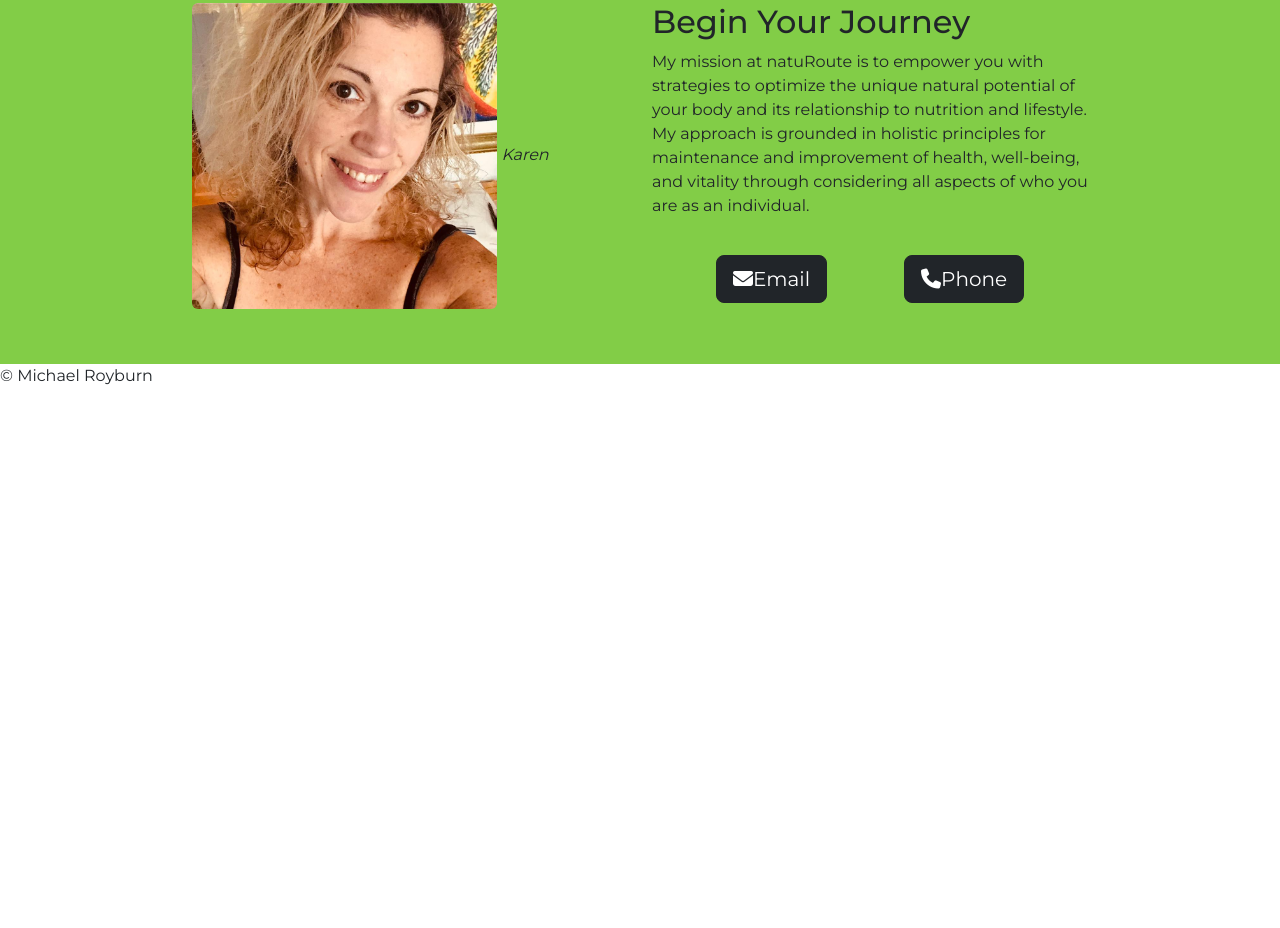
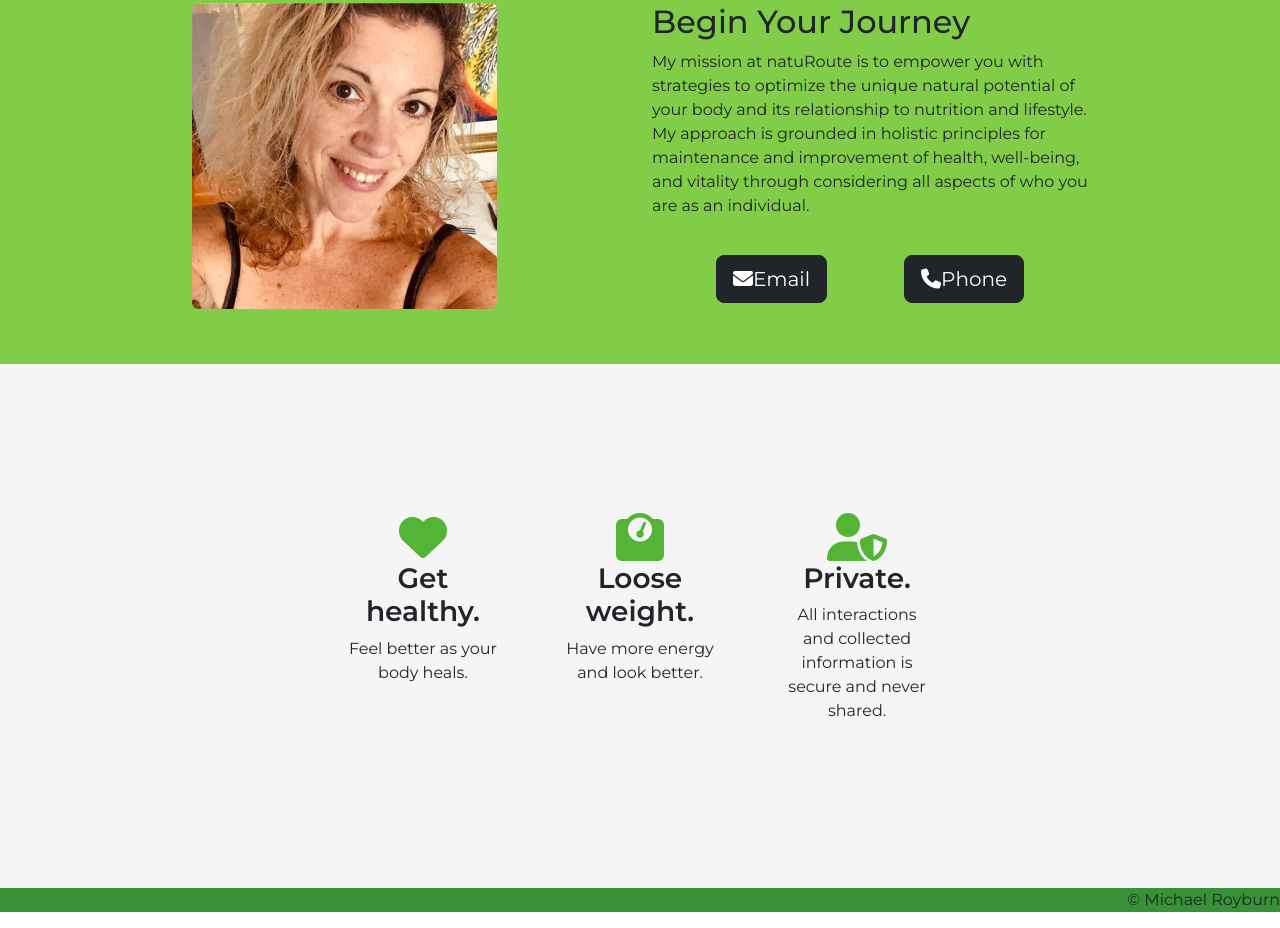
Before and after one commit to edocnikufesin/naturoute-com, a plain HTML site: page index.html in a window 1280 px wide. Shown: the part 1078-2006 px from the top of the page. Before the commit the page ends 1482 px from the top, so only its background shows below. Drawn offline with nearby package versions, Linux system fonts and the light colour scheme.

Commit message:
updated content

```diff
--- a/css/styles.css
+++ b/css/styles.css
@@ -1,42 +1,12 @@
+/* Title Section */
+
 #title {
     background-color: #82CD47;
     color: white;
 }
 
-#services {
-    background-color: #54B435;
-}
-
-#contact {
-    background-color: #82CD47;
-}
-
 .title-img {
     transform: rotate(12deg);
-}
-
-.container-fluid {
-    padding: 3% 15%;
-}
-
-img {
-    width: 70%
-}
-
-button {
- margin: 5% 3%;
-
-}
-
-body {
-    font-family: 'Montserrat';
-}
-
-h1 {
-    font-size: 4.5rem;
-    font-family: 'Montserrat';
-    font-weight: 900;
-    line-height: 1.5;
 }
 
 /* Nav Bar */
@@ -59,3 +29,67 @@ h1 {
     font-size: 1.2rem;
     font-weight: 200;
 }
+
+/* Services Section */
+
+#services {
+    background-color: #54B435;
+}
+
+/* Contact Section */
+
+#contact {
+    background-color: #82CD47;
+}
+
+/* Features Section */
+
+#features {
+    background-color: whitesmoke;
+    padding: 7% 15%;
+}
+
+.feature-box {
+    text-align: center;
+    padding: 5%;
+}
+
+.icon {
+    color: #54B435;
+}
+
+.icon:hover {
+    color: #82CD47;
+}
+
+.container-fluid {
+    padding: 3% 15%;
+}
+
+img {
+    width: 70%
+}
+
+button {
+ margin: 5% 3%;
+
+}
+
+body {
+    font-family: 'Montserrat';
+}
+footer {
+    text-align: right;
+    background-color: #379237;
+}
+
+h1 {
+    font-size: 4.5rem;
+    font-family: 'Montserrat';
+    font-weight: 900;
+    line-height: 1.5;
+}
+
+h3 {
+    font-weight: 600;
+}
--- a/index.html
+++ b/index.html
@@ -18,7 +18,8 @@
     href="https://fonts.googleapis.com/css2?family=Montserrat:wght@100;200;300;400;500;600;700;800;900&family=Ubuntu:wght@300;400;500;700&display=swap"
     rel="stylesheet">
   <!-- Font Awesome -->
-  <script src="https://kit.fontawesome.com/46f17c3332.js" crossorigin="anonymous"></script>
+  <script src="https://kit.fontawesome.com/46f17c3332.js"
+    crossorigin="anonymous"></script>
   <!-- CSS Stylesheets -->
   <link rel="stylesheet" href="css/styles.css">
 
@@ -97,12 +98,10 @@
 
   <section id="contact">
     <div class="container-fluid">
-
       <div class="row">
         <div class="col-lg-6">
           <img src="images/kbutt-rhn.jpg" class="rounded img-fluid"
             alt="karen-pic">
-          <em>Karen</em>
         </div>
         <div class="col-lg-6">
           <h2>Begin Your Journey</h2>
@@ -115,16 +114,40 @@
             who you are as an individual.
 
           </p>
-        <div class="d-flex justify-content-evenly">
-        <button type="button" class="btn btn-lg btn-dark"><i class="fa-solid fa-envelope"></i>Email</button>
-        <button type="button" class="btn btn-lg btn-dark"><i class="fa-solid fa-phone"></i>Phone</button>
-      </div>
-      </div>
+          <div class="d-flex justify-content-evenly">
+            <button type="button" class="btn btn-lg btn-dark"><i
+                class="fa-solid fa-envelope"></i>Email</button>
+            <button type="button" class="btn btn-lg btn-dark"><i
+                class="fa-solid fa-phone"></i>Phone</button>
+          </div>
+        </div>
       </div>
 
       <!-- <h2 class="testimonial-text">My dog used to be so lonely, but with TinDog's help, they've found the love of their life. I think.</h2>
     <img class="testimonial-image" src="images/lady-img.jpg" alt="lady-profile">
     <em>Beverly, Illinois</em> -->
+    </div>
+  </section>
+
+  <section id="features">
+    <div class="container-fluid">
+      <div class="row">
+        <div class="feature-box col-lg-4 col-med-12">
+          <i class=" icon fa-solid fa-heart fa-3x"></i>
+            <h3>Get healthy.</h3>
+            Feel better as your body heals.
+        </div>
+        <div class="feature-box col-lg-4 col-med-12">
+          <i class="icon fa-solid fa-weight-scale fa-3x"></i>
+          <h3>Loose weight.</h3>
+          <p>Have more energy and look better.</p>
+        </div>
+        <div class="feature-box col-lg-4 col-med-12">
+          <i class="icon fa-solid fa-user-shield fa-3x"></i>
+          <h3>Private.</h3>
+          <p>All interactions and collected information is secure and never shared.</p>
+        </div>
+      </div>
     </div>
   </section>
 
```
